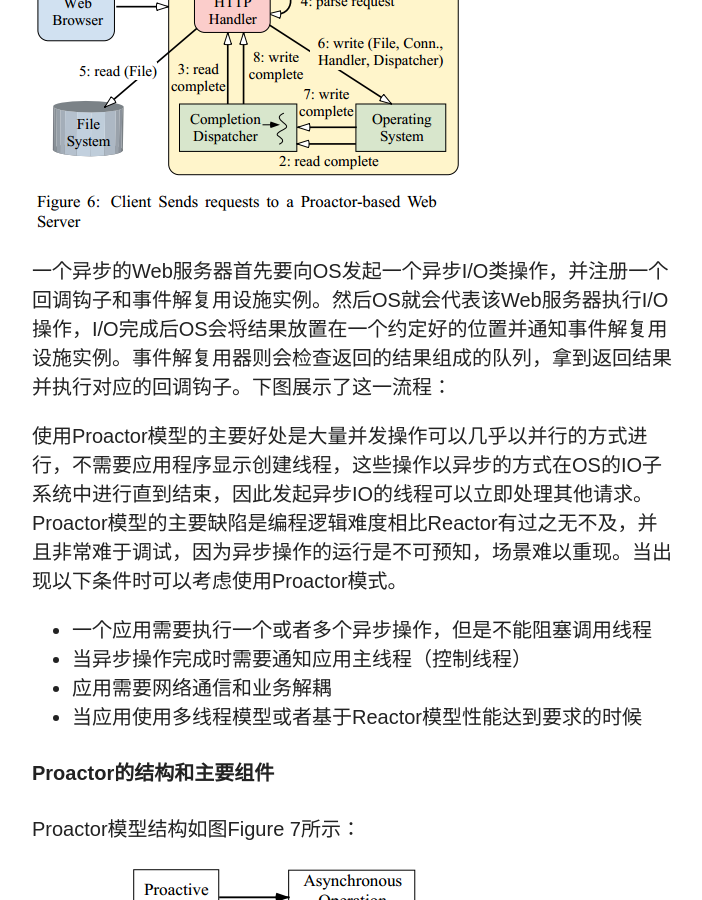
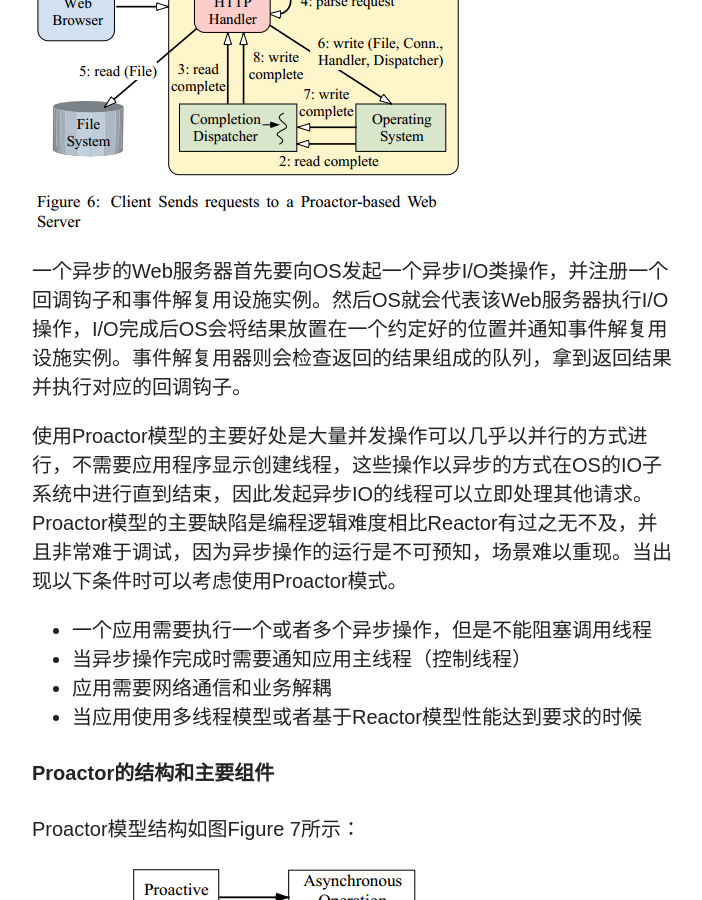
Before and after one commit to wuyu201321060203/wuyu201321060203.github.io, a Jekyll site: the page built from _posts/2015-02-18-Proactor.md, in a window 1280 px wide and 900 px high, scrolled down 4898 px. Shown: the whole window, without its empty margins (318-1020 px from the left). Built offline with Jekyll 4.4.1, drawn with Linux system fonts in a browser that asks for light colours; nearby versions of some CDN libraries; some web fonts are replaced; comment, search, counter and statistics services are not loaded.

Commit message:
update Proactor blog

```diff
--- a/_posts/2015-02-18-Proactor.md
+++ b/_posts/2015-02-18-Proactor.md
@@ -63,7 +63,7 @@ Web服务器有多种并发机制可以选择：同步多线程模型，reactor
 
 ![](/images/proactor6.png)
 
-一个异步的Web服务器首先要向OS发起一个异步I/O类操作，并注册一个回调钩子和事件解复用设施实例。然后OS就会代表该Web服务器执行I/O操作，I/O完成后OS会将结果放置在一个约定好的位置并通知事件解复用设施实例。事件解复用器则会检查返回的结果组成的队列，拿到返回结果并执行对应的回调钩子。下图展示了这一流程：
+一个异步的Web服务器首先要向OS发起一个异步I/O类操作，并注册一个回调钩子和事件解复用设施实例。然后OS就会代表该Web服务器执行I/O操作，I/O完成后OS会将结果放置在一个约定好的位置并通知事件解复用设施实例。事件解复用器则会检查返回的结果组成的队列，拿到返回结果并执行对应的回调钩子。
 
 使用Proactor模型的主要好处是大量并发操作可以几乎以并行的方式进行，不需要应用程序显示创建线程，这些操作以异步的方式在OS的IO子系统中进行直到结束，因此发起异步IO的线程可以立即处理其他请求。Proactor模型的主要缺陷是编程逻辑难度相比Reactor有过之无不及，并且非常难于调试，因为异步操作的运行是不可预知，场景难以重现。当出现以下条件时可以考虑使用Proactor模式。
 
```
